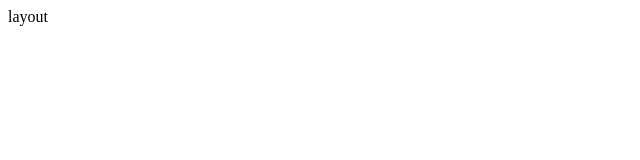
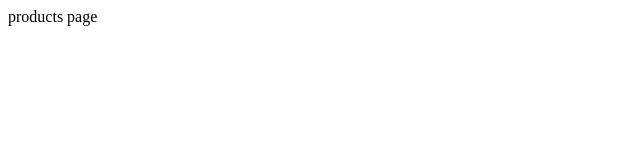
Before and after one commit to ssp1999/products-page, a React (Vite) app: page / in a window 1280 px wide. Shown: the top 160 px of the page, without its empty margins (0-640 px from the left). Built offline with nearby package versions, Linux system fonts and the light colour scheme.

Commit message:
feat: adicionando página de produtos

```diff
--- a/src/App.tsx
+++ b/src/App.tsx
@@ -1,12 +1,15 @@
 import { BrowserRouter, Routes, Route } from "react-router-dom"
 import DefaultLayout from "./layouts/DefaultLayout"
+import Products from "./pages/Products/components/Product"
 
 function App() {
 
   return (
     <BrowserRouter>
       <Routes>
-        <Route path="/" element={<DefaultLayout />}></Route>
+        <Route path="/" element={<DefaultLayout />}>
+          <Route index element={<Products />} />
+        </Route>
       </Routes>
     </BrowserRouter>
   )
--- a/src/layouts/DefaultLayout/index.tsx
+++ b/src/layouts/DefaultLayout/index.tsx
@@ -1,6 +1,14 @@
+import { Outlet } from "react-router-dom"
+
 const DefaultLayout = () => {
   return (
-    <div>layout</div>
+    <div>
+      {/* add header */}
+      <main>
+        <Outlet />
+      </main>
+      {/* add footer */}
+    </div>
   )
 }
 
--- a/src/pages/Products/components/Product/index.tsx
+++ b/src/pages/Products/components/Product/index.tsx
@@ -0,0 +1,7 @@
+const Products = () => {
+  return (
+    <div>products page</div>
+  )
+}
+
+export default Products
```
